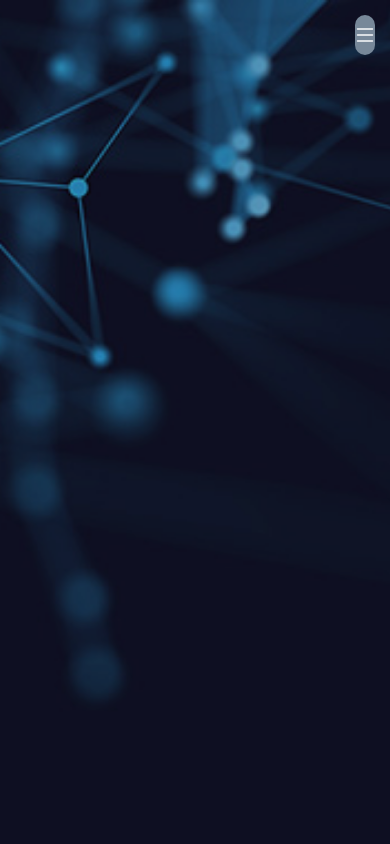
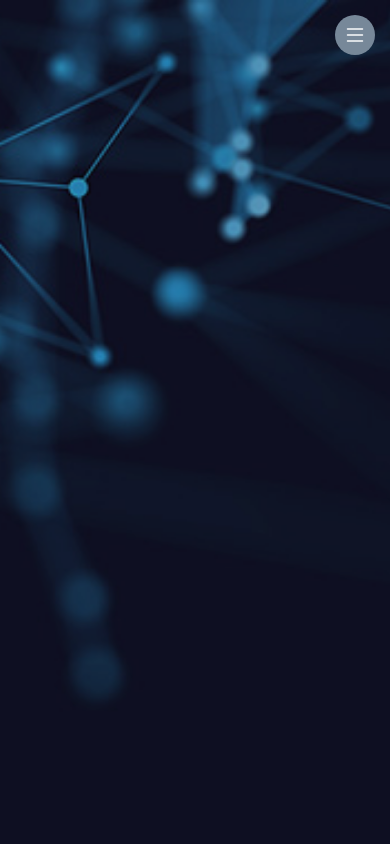
Before and after one commit to andwenggg/WEBJOURNAL, a plain HTML site: page index.html in a window 390 px wide. Shown: the top 844 px of the page. Drawn offline with nearby package versions, Linux system fonts and the light colour scheme.

Commit message:
Update style.css

```diff
--- a/assets/css/style.css
+++ b/assets/css/style.css
@@ -205,7 +205,7 @@ h6 {
   outline: none !important;
   background-color: lightslategray;
   color: #fff;
-  width: 20px;
+  width: 40px;
   height: 40px;
   display: inline-flex;
   align-items: center;
```
